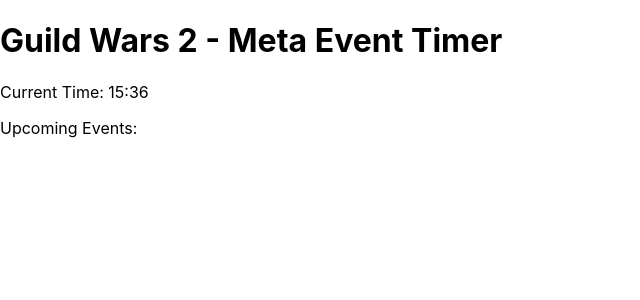
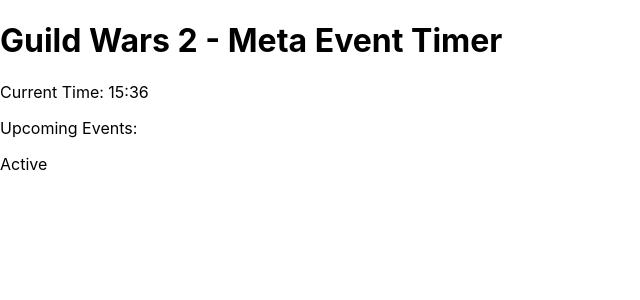
Before and after one commit to arvindmehairjan/gw2-event-timer, a React (Create React App) app in the folder gw2-event-timer/: page / in a window 1280 px wide. Shown: the top 300 px of the page, without its empty margins (0-640 px from the left). Built offline with nearby package versions, Linux system fonts and the light colour scheme.

Commit message:
fix time remaining method

```diff
--- a/gw2-event-timer/src/App.js
+++ b/gw2-event-timer/src/App.js
@@ -4,14 +4,10 @@
 
 const App = () => {
   const date = new Date();
-  const currentTime = date.getHours()
-      + ':' + date.getMinutes()
+  const currentTime = date.getHours() + ':' + date.getMinutes();
 
   const firstArray = jsonData['Core Tyria'][0];
   const bossName = firstArray.bossName;
-  const spawnTimer = firstArray.spawnTimer;
-  console.log(spawnTimer);
-
   console.log(bossName);
 
   const timeDifference = () => {
@@ -30,21 +26,19 @@
       const hours = Math.floor(timeDiff / (1000 * 60 * 60));
       const minutes = Math.floor((timeDiff % (1000 * 60 * 60)) / (1000 * 60));
 
-      // Display the remaining time
-      console.log(`Time remaining: ${hours} hours and ${minutes} minutes`);
+      // Return the text content
+      return `Time remaining: ${hours} hours and ${minutes} minutes`;
     } else {
-      console.log("The target time has already passed for today.");
+      return "Active";
     }
   }
 
   return (
     <div className="App">
       <h1>Guild Wars 2 - Meta Event Timer</h1>
-      <p>Current Time: {currentTime} </p>
+      <p>Current Time: {currentTime}</p>
       <p>Upcoming Events:</p>
       <p>{timeDifference()}</p>
-
-
     </div>
   );
 };
```
